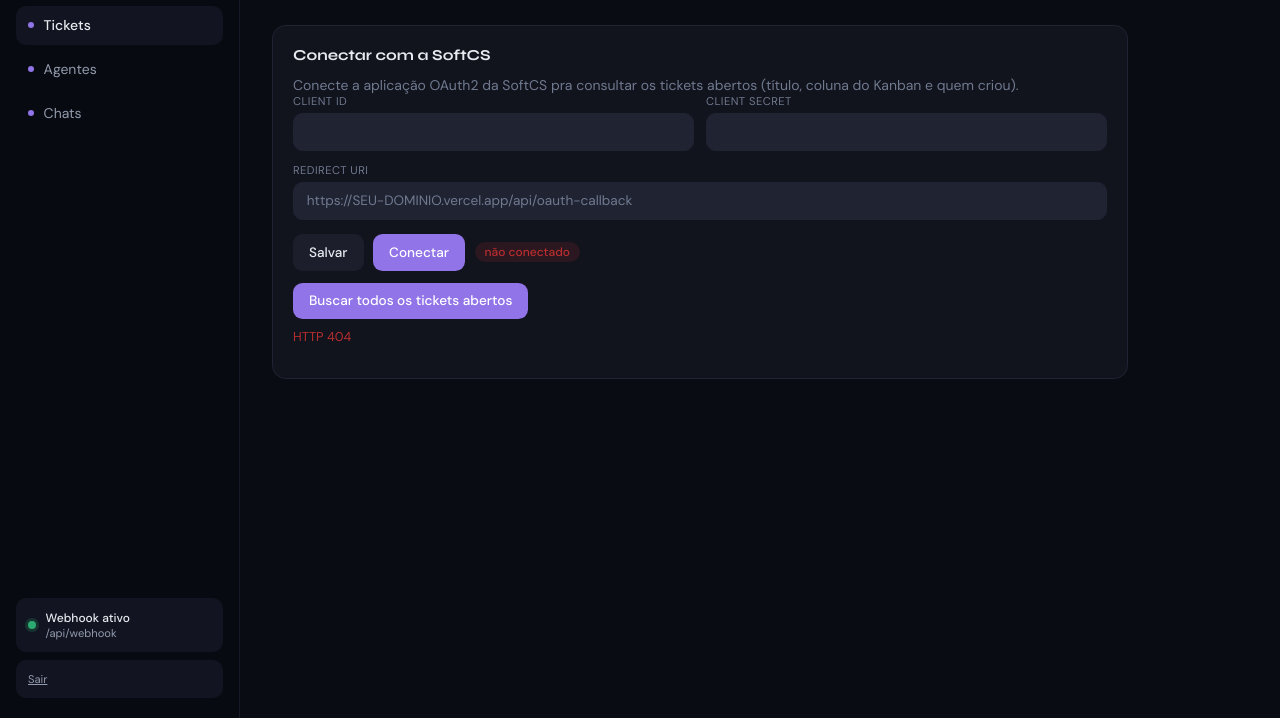
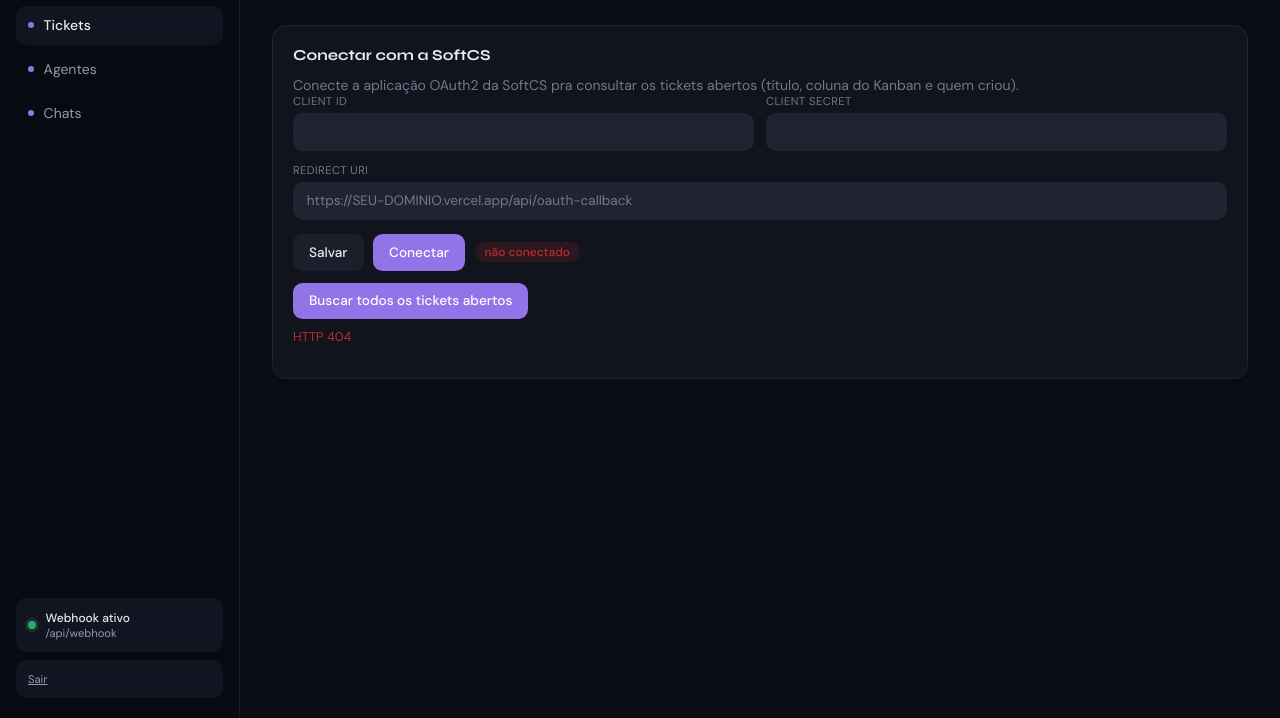
Before and after one commit to LucasSantss/SoftCS-Bot, a website: page index.html in a window 1280 px wide. Shown: the part 82-800 px from the top of the page. Drawn offline with Linux system fonts and the light colour scheme; no server answers.

Commit message:
max-width

```diff
--- a/admin.css
+++ b/admin.css
@@ -89,7 +89,7 @@
 .main { flex: 1; min-width: 0; }
 .topbar { padding: 1.75rem 2rem 0.5rem; }
 .topbar h1 { font-size: 1.5rem; font-weight: 700; }
-.content { padding: 1.25rem 2rem 3rem; display: flex; flex-direction: column; gap: 1rem; max-width: 920px; }
+.content { padding: 1.25rem 2rem 3rem; display: flex; flex-direction: column; gap: 1rem; }
 .tab-panel { display: none; flex-direction: column; gap: 1rem; }
 .tab-panel.active { display: flex; }
 
```
